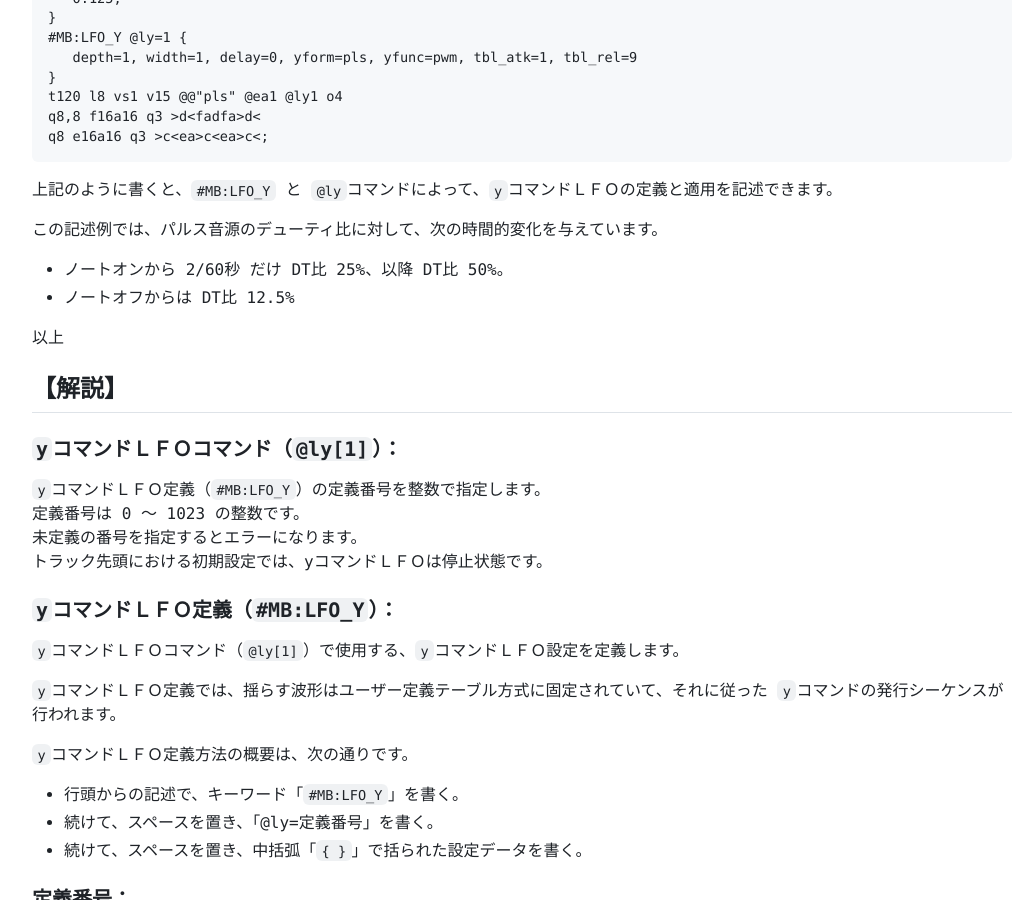
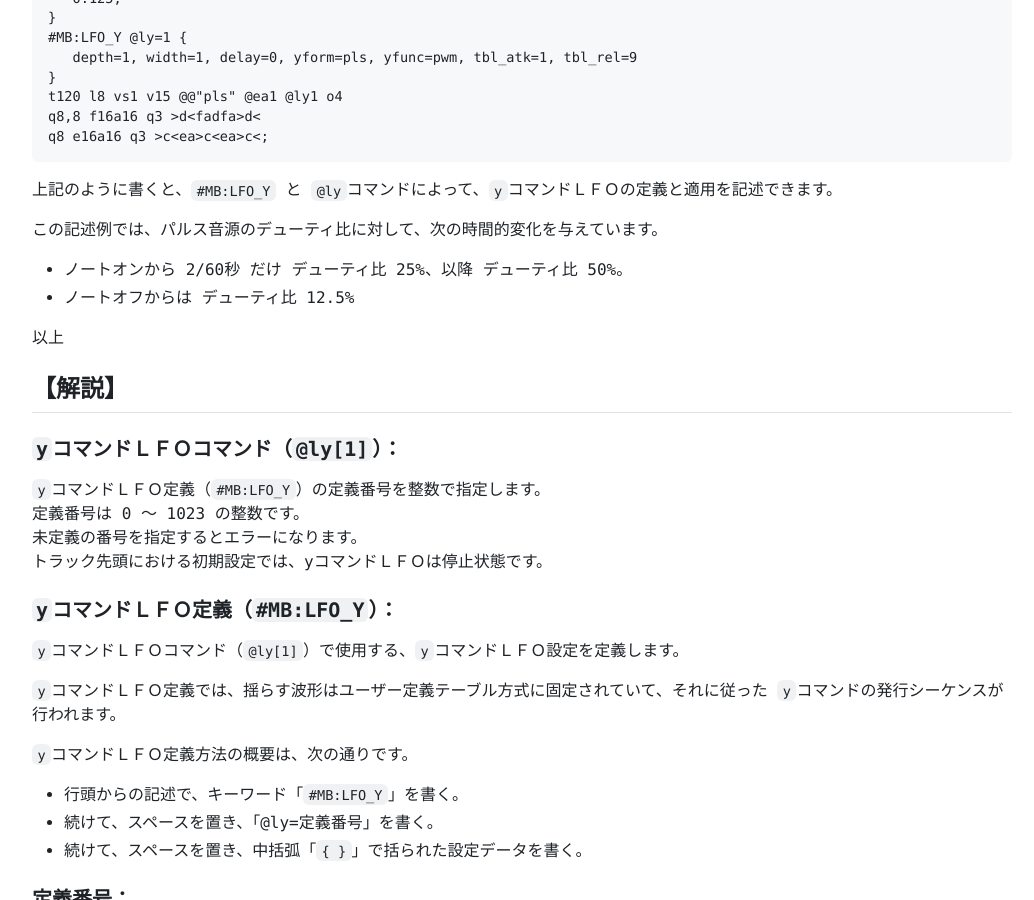
Before and after one commit to lineardrive/V3MMLmanual, a Jekyll site: the page built from docs/ch08/8_11n12.md, in a window 1280 px wide and 900 px high, scrolled down 665 px. Shown: the whole window, without its empty margins (8-1042 px from the left). Built offline with Jekyll 4.4.1, drawn with Linux system fonts in a browser that asks for light colours; our own code applies the rules of GitHub Pages for plain Markdown files.

Commit message:
誤字脱字修正

```diff
--- a/docs/ch08/8_11n12.md
+++ b/docs/ch08/8_11n12.md
@@ -39,8 +39,8 @@ q8 e16a16 q3 >c<ea>c<ea>c<;
 
 この記述例では、パルス音源のデューティ比に対して、次の時間的変化を与えています。
 
-- ノートオンから 2/60秒 だけ DT比 25%、以降 DT比 50%。
-- ノートオフからは DT比 12.5%
+- ノートオンから 2/60秒 だけ デューティ比 25%、以降 デューティ比 50%。
+- ノートオフからは デューティ比 12.5%
 
 以上
 
```
Also changed, not shown: docs/ch06/6_13.md (+2 -2 lines), docs/ch06/6_22.md (+1 -1 lines), docs/ch06/6_31.md (+2 -2 lines), docs/ch06/6_6.md (+2 -1 lines), docs/ch06/6_7.md (+2 -1 lines).
